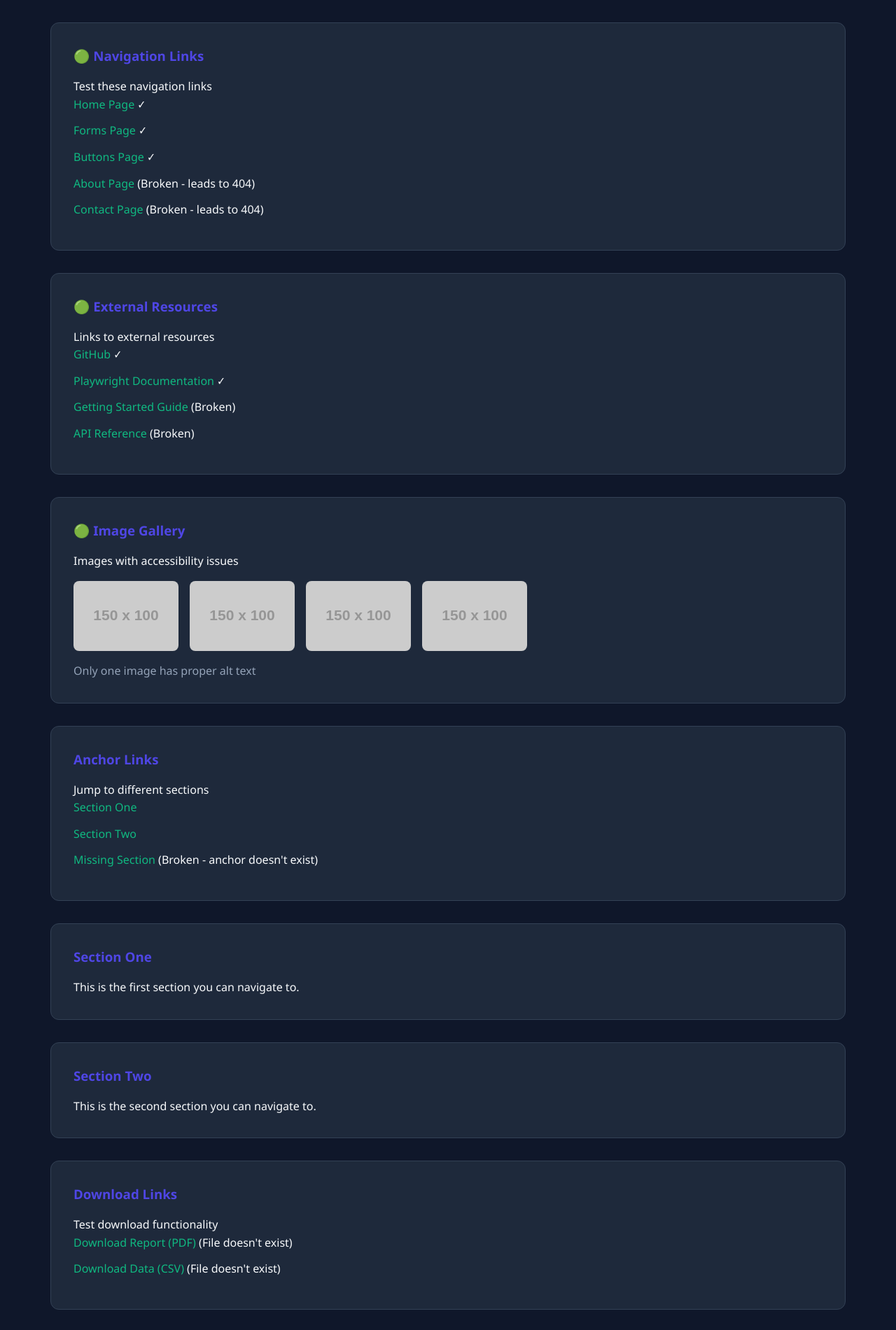
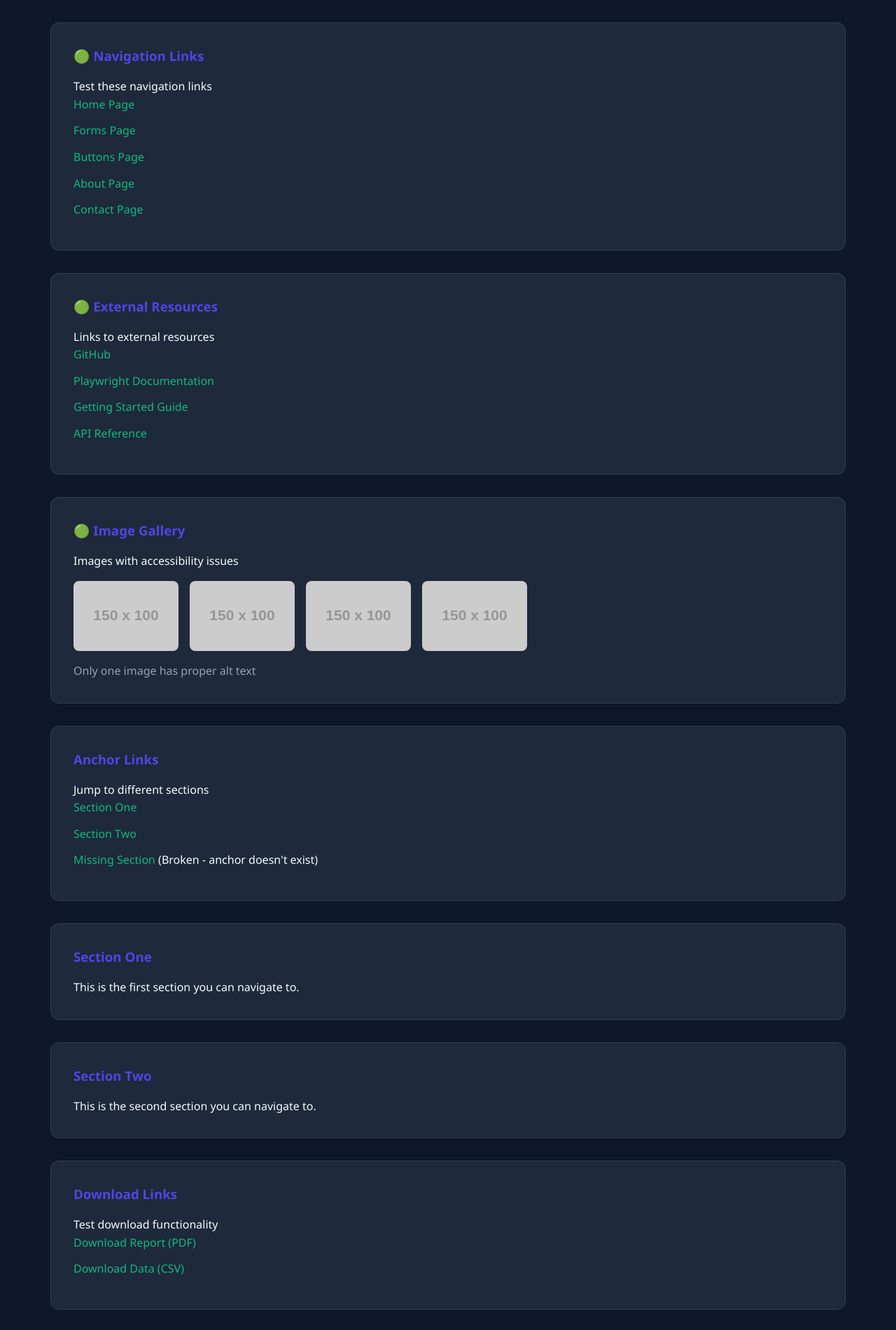
Before and after one commit to JakubTomczynski/buggy-page, a plain HTML site: page pages/links.html in a window 1280 px wide. Shown: the part 340-2240 px from the top of the page at 70% size. Drawn offline with Linux system fonts and the light colour scheme; placeholder pictures from the web are drawn by us.

Commit message:
Customize buggy pages with my own changes

```diff
--- a/pages/links.html
+++ b/pages/links.html
@@ -33,11 +33,11 @@
                 <h3>🟢 Navigation Links</h3>
                 <p>Test these navigation links</p>
                 <ul class="link-list">
-                    <li><a href="../index.html">Home Page</a> ✓</li>
-                    <li><a href="forms.html">Forms Page</a> ✓</li>
-                    <li><a href="buttons.html">Buttons Page</a> ✓</li>
-                    <li><a href="about.html">About Page</a> (Broken - leads to 404)</li>
-                    <li><a href="contact.html">Contact Page</a> (Broken - leads to 404)</li>
+                    <li><a href="../index.html">Home Page</a></li>
+                    <li><a href="forms.html">Forms Page</a></li>
+                    <li><a href="buttons.html">Buttons Page</a></li>
+                    <li><a href="about.html">About Page</a></li>
+                    <li><a href="contact.html">Contact Page</a></li>
                 </ul>
             </section>
 
@@ -46,10 +46,10 @@
                 <h3>🟢 External Resources</h3>
                 <p>Links to external resources</p>
                 <ul class="link-list">
-                    <li><a href="https://github.com" target="_blank" rel="noopener">GitHub</a> ✓</li>
-                    <li><a href="https://playwright.dev" target="_blank" rel="noopener">Playwright Documentation</a> ✓</li>
-                    <li><a href="docs/getting-started.html">Getting Started Guide</a> (Broken)</li>
-                    <li><a href="docs/api-reference.html">API Reference</a> (Broken)</li>
+                    <li><a href="https://github.com" target="_blank" rel="noopener">GitHub</a></li>
+                    <li><a href="https://playwright.dev" target="_blank" rel="noopener">Playwright Documentation</a></li>
+                    <li><a href="docs/getting-started.html">Getting Started Guide</a></li>
+                    <li><a href="docs/api-reference.html">API Reference</a></li>
                 </ul>
             </section>
 
@@ -93,8 +93,8 @@
                 <h3>Download Links</h3>
                 <p>Test download functionality</p>
                 <ul class="link-list">
-                    <li><a href="downloads/report.pdf" download>Download Report (PDF)</a> (File doesn't exist)</li>
-                    <li><a href="downloads/data.csv" download>Download Data (CSV)</a> (File doesn't exist)</li>
+                    <li><a href="downloads/report.pdf" download>Download Report (PDF)</a></li>
+                    <li><a href="downloads/data.csv" download>Download Data (CSV)</a></li>
                 </ul>
             </section>
 
```
Also changed, not shown: pages/buttons.html (+5 -5 lines), pages/forms.html (+1 -1 lines).
